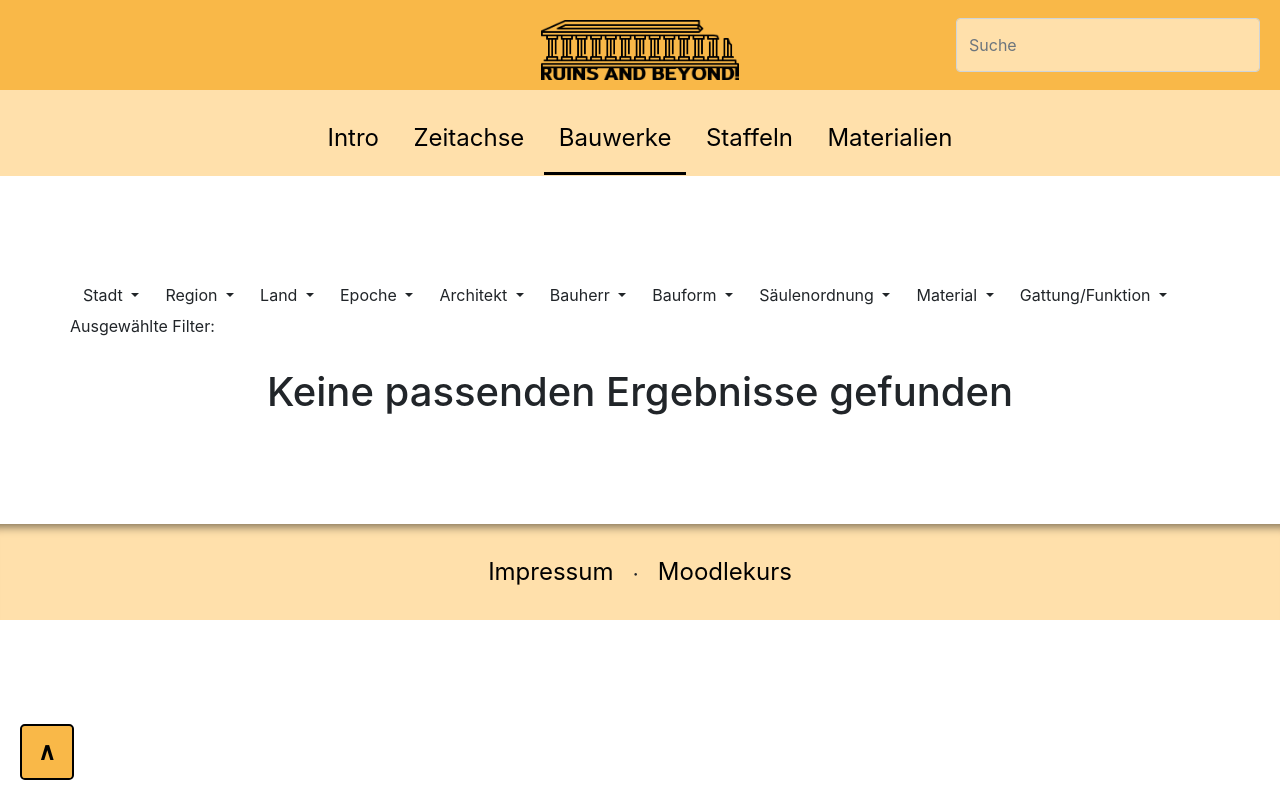
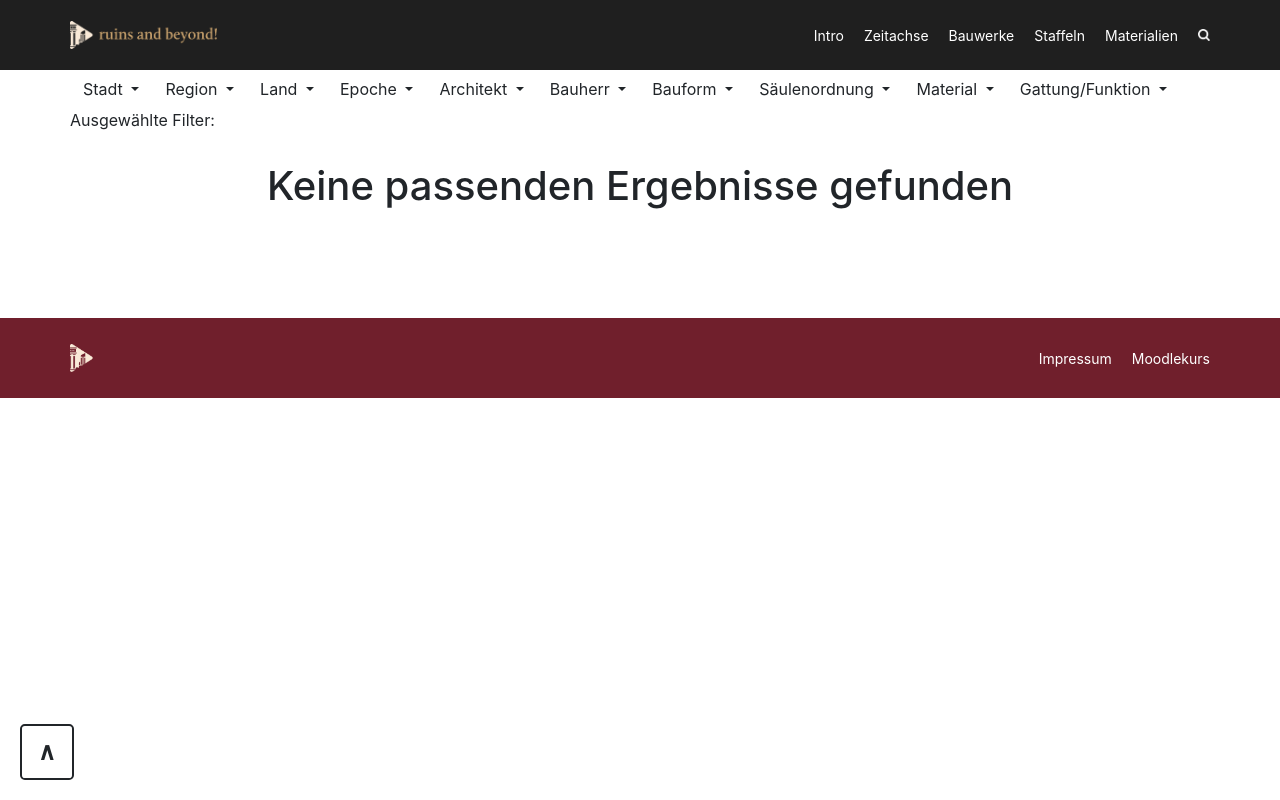
Before and after one commit to ReisReisReis1/bp55, a Django app: page /filter/ in a window 1280 px wide. Run offline with Django 3.2, Linux system fonts and the light colour scheme; data that the repository does not hold is empty; some libraries are stand-ins or nearby versions.

Commit message:
Redesigned header and footer and changed some file structure

```diff
--- /dev/null
+++ b/static/css/default_font_styling.css
@@ -0,0 +1,44 @@
+a:hover {
+    text-decoration: none !important;
+}
+
+.font-header {
+    font-size: 14px;
+}
+
+.color-primary-header {
+    color: #FFFFFF;
+}
+
+.color-primary-header:hover {
+    color: #F9EAD8 !important;
+}
+
+.color-secondary-header {
+    color: #F9EAD8;
+}
+
+.color-secondary-header:hover {
+    color: #FFFFFF !important;
+}
+
+
+.font-footer {
+    font-size: 14px;
+}
+
+.color-primary-footer {
+    color: #FFFFFF;
+}
+
+.color-primary-footer:hover {
+    color: #F9EAD8;
+}
+
+.color-secondary-footer {
+    color: #F9EAD8;
+}
+
+.color-secondary-footer:hover {
+    color: #FFFFFF;
+}
--- /dev/null
+++ b/static/css/footer.css
@@ -0,0 +1,12 @@
+.footer-bar {
+    height: 80px;
+    background: #701F2C;
+}
+
+.footer-logo {
+    height: 28px;
+}
+
+.footer-menu-item {
+    margin-left: 20px;
+}
--- /dev/null
+++ b/static/css/header.css
@@ -0,0 +1,17 @@
+
+.header-bar {
+    height: 70px;
+    background: #1F1F1F;
+}
+
+.header-logo {
+    height: 28px;
+}
+
+.search-icon {
+    height: 12px;
+}
+
+.header-menu-item {
+    margin-right: 20px;
+}
--- a/static/css/style.css
+++ b/static/css/style.css
@@ -24,6 +24,11 @@ body {
 .row-no-margin {
     margin-left: 0 !important;
     margin-right: 0 !important;
+}
+
+.col-no-padding {
+    padding-left: 0 !important;
+    padding-right: 0 !important;
 }
 
 /*
--- a/templates/default_head.html
+++ b/templates/default_head.html
@@ -6,9 +6,9 @@
     <meta name="viewport" content="width=device-width, initial-scale=1">
     <link rel="shortcut icon" href="{%  static 'favicon.ico' %}">
     <link rel="stylesheet" type="text/css" href="{% static 'css/style.css' %}">
-    <link rel="stylesheet" type="text/css" href="{% static 'css/topnav.css' %}">
-    <link rel="stylesheet" type="text/css" href="{% static 'css/bottomnav.css' %}">
-    <link rel="stylesheet" type="text/css" href="{% static 'css/default_colors.css' %}">
+    <link rel="stylesheet" type="text/css" href="{% static 'css/header.css' %}">
+    <link rel="stylesheet" type="text/css" href="{% static 'css/footer.css' %}">
+    <link rel="stylesheet" type="text/css" href="{% static 'css/default_font_styling.css' %}">
     {% bootstrap_css %}
     {% bootstrap_javascript jquery='slim' %}
 
--- a/templates/footer.html
+++ b/templates/footer.html
@@ -8,7 +8,29 @@
 
 </head>
 <body>
-    <div class="row row-no-margin bottom-menu-bg" id="color-bg-secondary">
+    <div class="footer-bar align-items-center d-flex">
+        <div class="container">
+            <div class="row">
+                <div class="col-1 col-no-padding">
+                    <a href="{% url "start:start" %}">
+                        <img class="footer-logo" src="{% static "logo-small.png" %}">
+                    </a>
+                </div>
+                <div class="col col-no-padding d-flex justify-content-end align-items-center font-header">
+                    <!-- Link to impressum -->
+                    <a href="{% url "impressum:impressum" %}" class="footer-menu-item color-primary-footer">Impressum</a>
+                    <!-- Link to Moodle course -->
+                    {% if Kurs_Link|length == 0 %}
+                        <a href="" class="footer-menu-item color-primary-footer">Moodlekurs</a>
+                    {% else %}
+                        <a href="{{Kurs_Link}}" target="_blank" class="footer-menu-item color-primary-footer">Moodlekurs</a>
+                    {% endif %}
+                </div>
+            </div>
+        </div>
+    </div>
+
+    {% comment %}<div class="row row-no-margin bottom-menu-bg" id="color-bg-secondary">
         <div class="container">
             <div class="row">
                 <div class="col text-center bottom-menu">
@@ -24,6 +46,6 @@
                 </div>
             </div>
         </div>
-    </div>
+    </div>{% endcomment %}
 </body>
 </html>
--- a/templates/header.html
+++ b/templates/header.html
@@ -7,7 +7,28 @@
 
 </head>
 <body>
-    <div class="row row-no-margin" id="color-bg-primary">
+    <div class="header-bar align-items-center d-flex">
+        <div class="container">
+            <div class="row">
+                <div class="col-2 col-no-padding">
+                    <a href="{% url "start:start" %}">
+                        <img class="header-logo" src="{% static "logo-nav.png" %}">
+                    </a>
+                </div>
+                <div class="col col-no-padding d-flex justify-content-end align-items-center font-header">
+                    <!-- Links to all sub pages of website -->
+                    <a href="{% url "start:start" %}" class="header-menu-item color-primary-header">Intro</a>
+                    <a href="{% url "timeline:timeline" %}" class="header-menu-item color-primary-header">Zeitachse</a>
+                    <a href="{% url "filter_page:filter" %}" class="header-menu-item color-primary-header">Bauwerke</a>
+                    <a href="{% url "video_content:videos" %}" class="header-menu-item color-primary-header">Staffeln</a>
+                    <a href="{% url "materials_page:material" %}" class="header-menu-item color-primary-header">Materialien</a>
+                    <img class="search-icon" src="{% static "icon-search.png" %}">
+                </div>
+            </div>
+        </div>
+    </div>
+
+    {% comment %}<div class="row row-no-margin" id="color-bg-primary">
 
         <div class = "col text-left">
             <div style="padding: 45px">
@@ -43,6 +64,6 @@
                 </div>
             </div>
         </div>
-    </div>
+    </div>{% endcomment %}
 </body>
 </html>
```
Also changed, not shown: static/favicon.ico, static/icon-search.png (added), static/logo-nav.png (added), static/logo-small.png (added).
